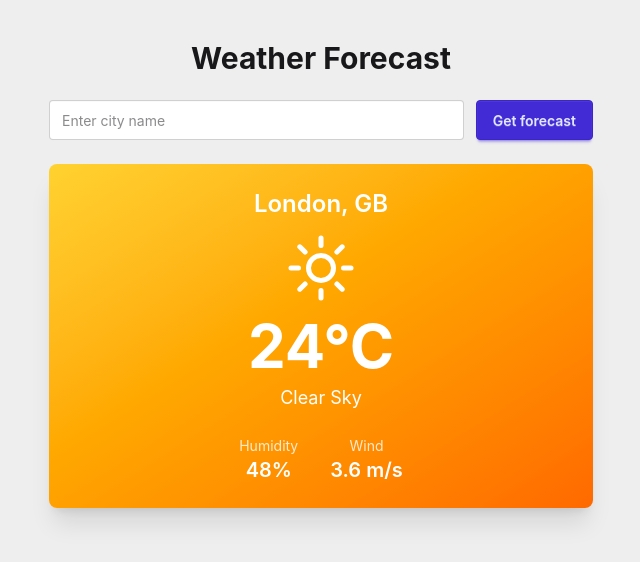
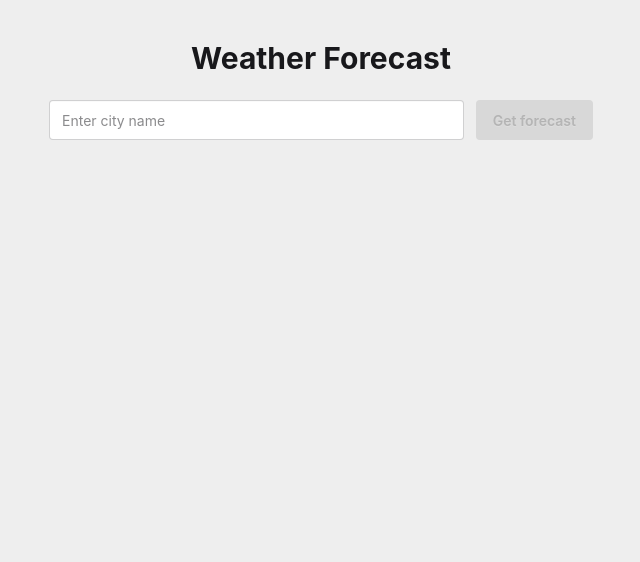
Before and after one commit to Bronnick/WeatherTestApp, an Angular app: page / in a window 1280 px wide. Shown: the top 562 px of the page, without its empty margins (319-959 px from the left). Built offline with nearby package versions, Linux system fonts and the light colour scheme.

Commit message:
make request to the api from ui

```diff
--- a/src/features/home/home.html
+++ b/src/features/home/home.html
@@ -1,10 +1,21 @@
 <div class="flex flex-col gap-6">
   <h1 class="text-3xl font-bold text-center">Weather Forecast</h1>
 
-  <form class="flex gap-3">
-    <input type="text" name="city" class="input w-full" placeholder="Enter city name" />
-    <button type="button" class="btn btn-primary">Get forecast</button>
+  <form (ngSubmit)="getWeather()" class="flex gap-3">
+    <input [(ngModel)]="city" type="text" name="city" class="input w-full" placeholder="Enter city name" />
+    <button type="submit" class="btn btn-primary" [disabled]="loading() || !city.trim()">
+      @if (loading()) {
+        <span class="loading loading-spinner loading-sm"></span>
+      }
+      Get forecast
+    </button>
   </form>
 
-  <app-weather-card [weather]="weather" />
+  @if (error(); as error) {
+    <div role="alert" class="alert alert-error">{{error }}</div>
+  }
+
+  @if (weather(); as weather) {
+    <app-weather-card [weather]="weather" />
+  }
 </div>
--- a/src/features/home/home.ts
+++ b/src/features/home/home.ts
@@ -1,23 +1,40 @@
-import { Component } from '@angular/core';
+import { Component, inject, signal } from '@angular/core';
+import { FormsModule } from '@angular/forms';
+import { HttpErrorResponse } from '@angular/common/http';
 import { OpenWeatherResponse } from '../../types/weather';
 import { WeatherCard } from '../weather/weather-card/weather-card';
-
-const sampleWeather: OpenWeatherResponse = {
-  city: 'London',
-  country: 'GB',
-  condition: 'clear',
-  description: 'clear sky',
-  temperature: 24,
-  humidity: 48,
-  windSpeed: 3.6,
-};
+import { WeatherService } from '../../core/services/weather-service';
 
 @Component({
-  imports: [WeatherCard],
+  imports: [WeatherCard, FormsModule],
   selector: 'app-home',
   styleUrl: './home.css',
   templateUrl: './home.html',
 })
 export class Home {
-  protected weather = sampleWeather;
+  protected weatherService = inject(WeatherService)
+  protected city = ''
+  protected weather = signal<OpenWeatherResponse | null>(null)
+  protected loading = signal(false)
+  protected error = signal<string | null>(null)
+
+  getWeather() {
+    const city = this.city.trim()
+    if (!city) return
+
+    this.loading.set(true)
+    this.error.set(null)
+
+    this.weatherService.getCurrentWeather({ city, units: 'metric' }).subscribe({
+      next: weather => {
+        this.weather.set(weather)
+        this.loading.set(false)
+      },
+      error: (err: HttpErrorResponse) => {
+        this.weather.set(null)
+        this.error.set(err.status === 404 ? `City "${city}" not found` : 'Could not load the weather. Try again later.')
+        this.loading.set(false)
+      }
+    })
+  }
 }
```
